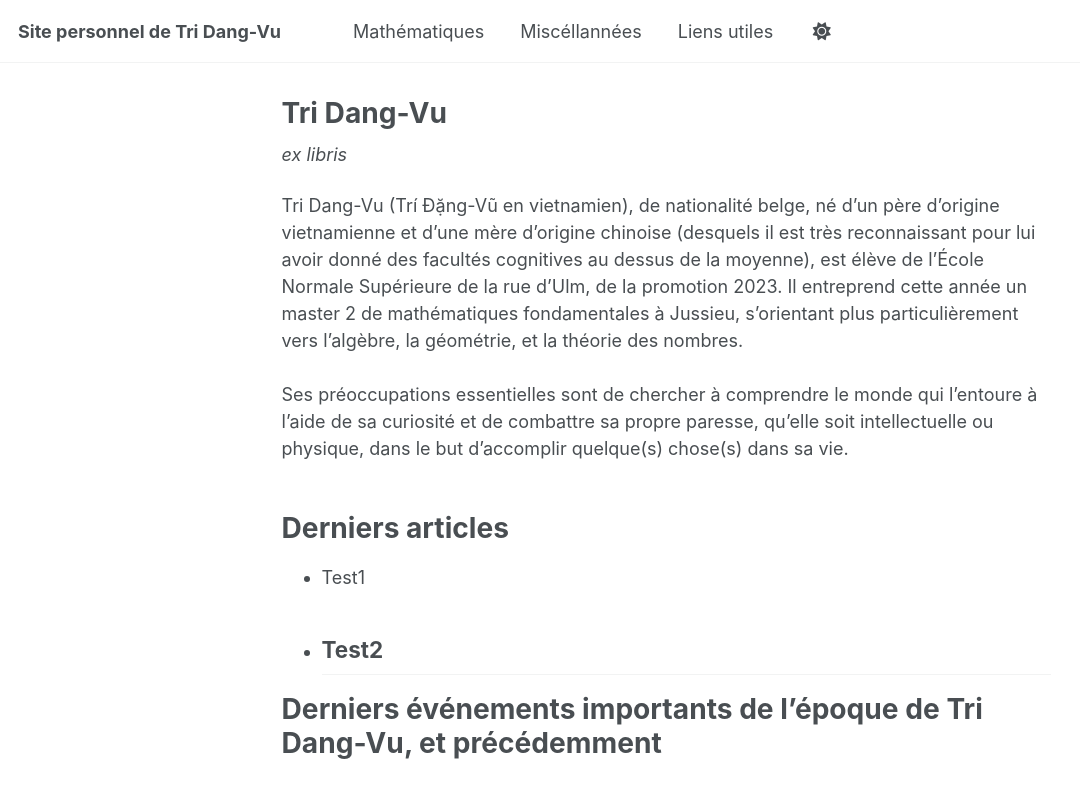
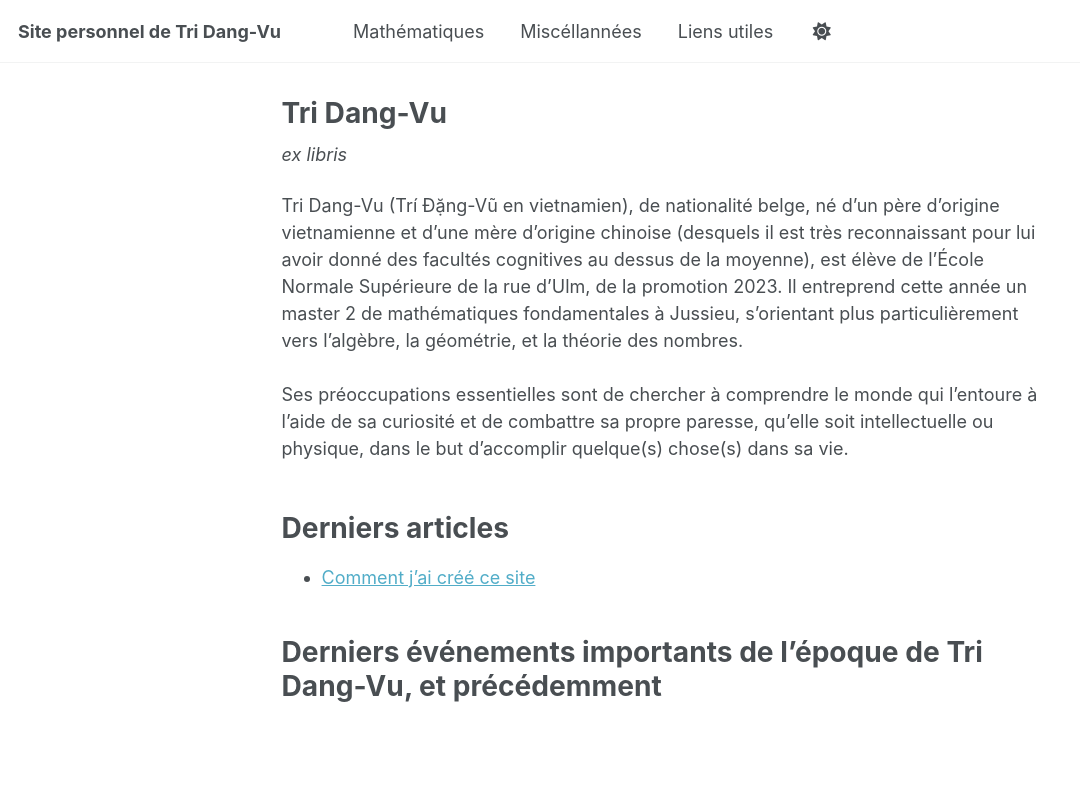
Before and after one commit to tridangvu/tridangvu.github.io, a Jekyll site: the page built from index.md, in a window 1280 px wide and 1018 px high. Shown: the top 798 px of the window, without its empty margins (0-1080 px from the left). Built offline with Jekyll 4.4.1, drawn with Linux system fonts in a browser that asks for light colours; a script that is not in the unit is left out.

Commit message:
Update index.md

```diff
--- a/index.md
+++ b/index.md
@@ -16,8 +16,7 @@ Ses préoccupations essentielles sont de chercher à comprendre le monde qui l'e
 
 
 # Derniers articles
-- Test1
-- Test2
----
+- [Comment j'ai créé ce site](/commentjaicreecesite/)
+<br><br>
 
 # Derniers événements importants de l'époque de Tri Dang-Vu, et précédemment
```
